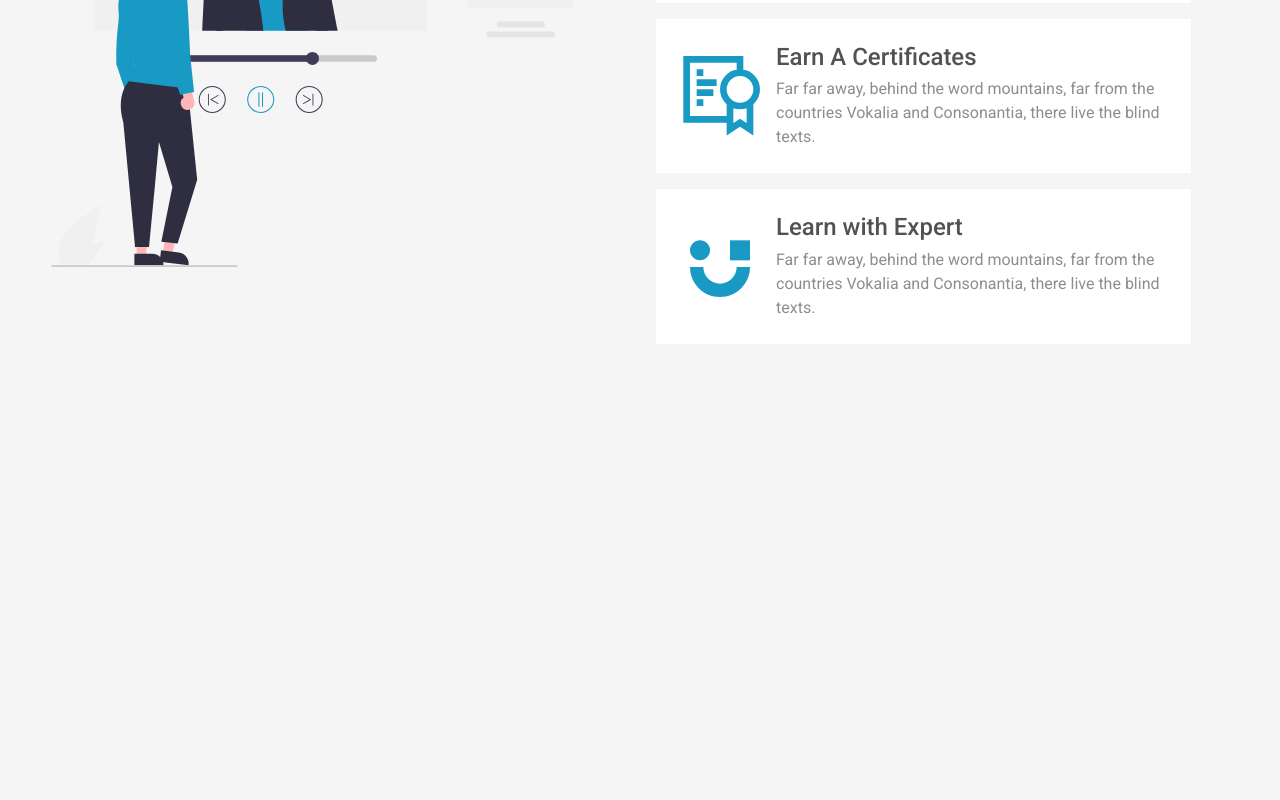
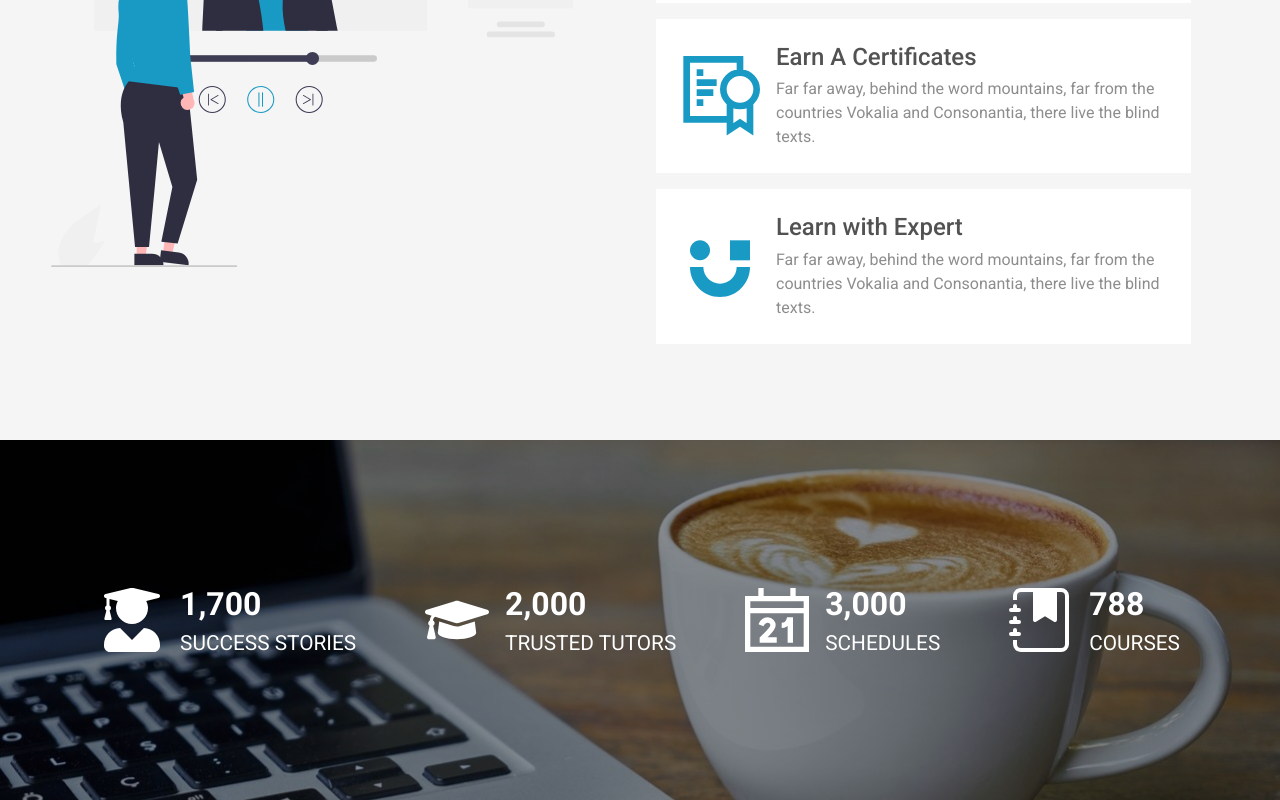
Before and after one commit to Nazmulislam007/thapa-fest, a React (Create React App) app: page / in a window 1280 px wide. Shown: the part 1199-1999 px from the top of the page. Before the commit the page ends 1639 px from the top, so only its background shows below. Built offline with nearby package versions, Linux system fonts and the light colour scheme.

Commit message:
banner add with countup-react npm

```diff
--- a/package.json
+++ b/package.json
@@ -9,6 +9,7 @@
     "framer-motion": "^6.3.16",
     "node-sass": "^7.0.1",
     "react": "^18.2.0",
+    "react-countup": "^6.3.0",
     "react-dom": "^18.2.0",
     "react-icons": "^4.4.0",
     "react-scripts": "5.0.1",
--- a/src/App.js
+++ b/src/App.js
@@ -1,4 +1,5 @@
 // import { useEffect, useState } from "react";
+import { Banner } from "./Components";
 import { About, Header } from "./Containers";
 
 function App() {
@@ -6,6 +7,7 @@ function App() {
     <>
       <Header />
       <About />
+      <Banner />
     </>
   );
 }
--- /dev/null
+++ b/src/Components/Banner/Banner.js
@@ -0,0 +1,61 @@
+import React from "react";
+import "./Banner.scss";
+import CountUp from "react-countup";
+import { FaUserGraduate, FaGraduationCap } from "react-icons/fa";
+import { GrSchedule } from "react-icons/gr";
+import { BsJournalBookmarkFill } from "react-icons/bs";
+import { motion } from "framer-motion";
+
+const Banner = () => {
+  const banner_data = [
+    {
+      id: 1,
+      className: "success stories",
+      icon: <FaUserGraduate />,
+      count: 1700,
+    },
+    {
+      id: 2,
+      className: "trusted tutors",
+      icon: <FaGraduationCap />,
+      count: 2000,
+    },
+    {
+      id: 3,
+      className: "schedules",
+      icon: <GrSchedule />,
+      count: 3000,
+    },
+    {
+      id: 4,
+      className: "courses",
+      icon: <BsJournalBookmarkFill />,
+      count: 788,
+    },
+  ];
+  return (
+    <div className="banner">
+      {banner_data.map(({ id, className, icon, count }) => (
+        <motion.div
+          whileInView={{ x: [-50, 0], opacity: [0, 1] }}
+          key={id}
+          className={`${className} count`}
+        >
+          {icon}
+          <div className="count_wrapper">
+            <CountUp
+              className="countup"
+              start={0}
+              end={count}
+              duration={2}
+              enableScrollSpy
+            />
+            <p>{className}</p>
+          </div>
+        </motion.div>
+      ))}
+    </div>
+  );
+};
+
+export default Banner;
--- /dev/null
+++ b/src/Components/Banner/Banner.scss
@@ -0,0 +1,54 @@
+.banner {
+  width: 100%;
+  padding: 7%;
+  min-height: 45vh;
+  background-image: linear-gradient(to left, #00000076, #00000067),
+    url("../../assets/banner.jpg");
+  background-attachment: fixed;
+  background-size: cover;
+  background-repeat: no-repeat;
+  display: flex;
+  align-items: center;
+  justify-content: center;
+  flex-wrap: wrap;
+  gap: 2rem 3rem;
+
+  .count {
+    display: flex;
+    align-items: center;
+    justify-content: center;
+    flex-grow: 1;
+
+    svg {
+      color: white;
+      font-size: 4rem;
+
+      path {
+        stroke: white;
+      }
+    }
+
+    div {
+      margin-left: 1rem;
+
+      .countup {
+        color: white;
+        font-size: 2rem;
+        font-weight: 600;
+      }
+
+      p {
+        margin-top: 0.5rem;
+        color: white;
+        font-size: 1.3rem;
+        text-transform: uppercase;
+      }
+    }
+  }
+
+  @media screen and (max-width: 500px) {
+    flex-direction: column;
+    align-items: flex-start;
+    padding-left: 12%;
+  }
+}
--- a/src/Components/index.js
+++ b/src/Components/index.js
@@ -1 +1,2 @@
 export { default as Navbar } from "./Navbar/Navbar";
+export { default as Banner } from "./Banner/Banner";
```
Also changed, not shown: src/assets/banner.jpg (added), 1 other file (tests, documents, lock files or other folders).
